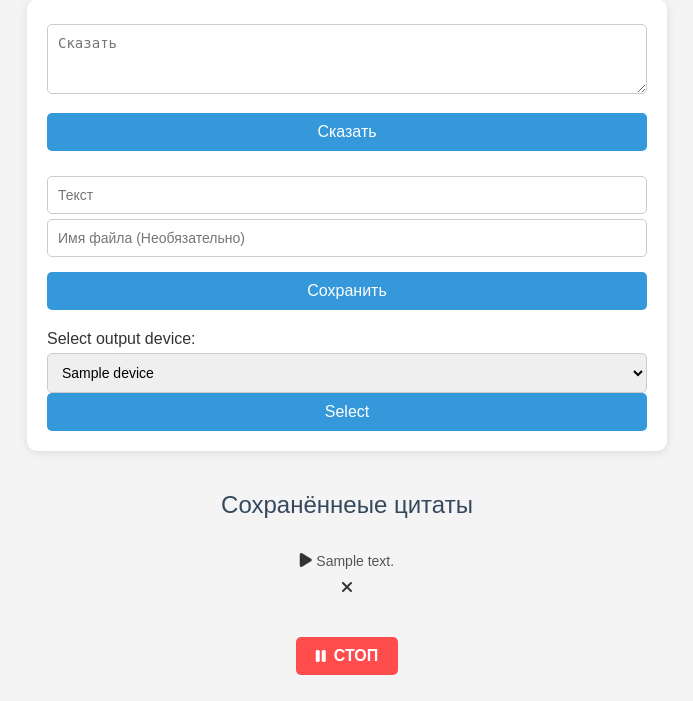
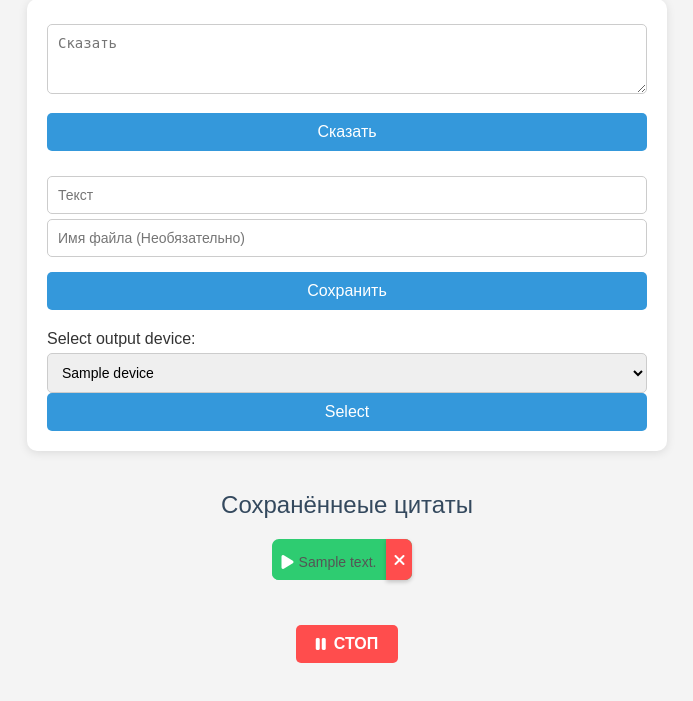
Before and after one commit to wiered/tts-webui, a FastAPI app: template src/webui/templates/index.html in a window 1280 px wide. Shown: the part 99-800 px from the top of the page, without its empty margins (293-986 px from the left). Run offline with FastAPI, Linux system fonts and the light colour scheme; the template is opened without the code that fills it: most values are stand-ins (such as "Sample title", 1, 10 or a date in 2020); parts of the project's set-up code (start-up, migrations or seed data) failed here and were passed over.

Commit message:
added delete POST request and button

```diff
--- a/src/webui/app.py
+++ b/src/webui/app.py
@@ -5,9 +5,14 @@ from starlette.responses import RedirectResponse
 from fastapi.staticfiles import StaticFiles
 from starlette.templating import Jinja2Templates
 
-from audio import TTSGen, AudioOut
-from db import *
-from utils import getDevices
+try:
+    from audio import TTSGen, AudioOut
+    from db import *
+    from utils import getDevices
+except:
+    from src.audio import TTSGen, AudioOut
+    from src.db import *
+    from src.utils import getDevices
 
 app = FastAPI()
 tts_gen = TTSGen("ru")
@@ -46,7 +51,6 @@ async def add_sound(request: Request, text: str = Form(...), filename: str = For
 
     save_sounds_to_file(sounds)
 
-
     return RedirectResponse(url=url, status_code=status.HTTP_303_SEE_OTHER)
 
 @app.post("/play")
@@ -73,6 +77,18 @@ async def play_file(request: Request, sound_filename: str):
     url = app.url_path_for("root")
     return RedirectResponse(url=url, status_code=status.HTTP_303_SEE_OTHER)
 
+@app.post("/delete")
+async def delete_sound(request: Request, filename: str):
+    url = app.url_path_for("root")
+
+    if filename != "":
+        for sound in sounds:
+            if sound["filename"] == filename:
+                sounds.remove(sound)
+
+    save_sounds_to_file(sounds)
+    return RedirectResponse(url=url, status_code=status.HTTP_303_SEE_OTHER)
+
 @app.get("/stop")
 async def stop(request: Request):
     audio_out.stopMixer()
--- a/src/webui/static/styles.css
+++ b/src/webui/static/styles.css
@@ -66,6 +66,7 @@ form .field textarea[type="text"] {
   max-width: 100%;
   min-width:  100%;
   min-height: 70px;
+  max-height: 900px;
 }
 
 form select {
@@ -108,29 +109,93 @@ button.ui.form.button:hover {
   color: #34495e;
 }
 
-/* Play Button Styling */
-a.ui.play.button {
+.ui.saved.button {
+  display: inline-flex;
+  align-items: center;
+  justify-content: center;
   background-color: #2ecc71;
-  color: #fff;
-  padding: 0px 10px;
+  padding: 0px;
   margin-bottom: 5px;
   border-radius: 7px;
   text-decoration: none;
   font-size: 18px;
   margin-right: 10px;
+}
+
+/* Play Button Styling */
+.ui.play.button{
+  margin: 0px;
+  display: inline-flex;
+  align-items: center;
+  justify-content: center;
+  background-color: #2ecc71;
+  color: #fff;
+  padding: 0px 10px 0px 10px;
+  margin-bottom: 0px;
+  border-radius: 7px 0px 0px 7px;
+  text-decoration: none;
+  font-size: 18px;
   display: inline-block;
   transition: background-color 0.3s ease;
 }
 
-a.ui.play.button:hover {
+.ui.play.button:hover {
   background-color: #27ae60;
 }
 
 /* Icon Styling */
-a.ui.play.button i {
+.ui.play.button i {
   margin: 0;
   font-size: 16px;
   vertical-align: middle;
+  cursor: pointer;
+}
+
+.ui.play.button p {
+  cursor: pointer;
+}
+
+/* Delete Button */
+
+.ui.delete.button {
+  margin: 0px;
+  display: inline-flex;               /* Use flexbox to center the icon */
+  align-items: center;                /* Center items vertically */
+  justify-content: center;            /* Center items horizontally */
+  background-color: #ff4d4d;         /* Red background for the delete button */
+  color: white;                       /* White color for the icon */
+  border: none;                       /* Remove default border */
+  padding: 3px;                     /* Add padding around the button */
+  border-radius: 0px 7px 7px 0px;                /* Slightly rounded corners */
+  font-size: 20px;                   /* Font size for the icon */
+  cursor: pointer;                    /* Pointer cursor on hover */
+  text-decoration: none;              /* Remove default link styling */
+  transition: background-color 0.3s; /* Smooth transition for hover effect */
+  width: 20px;                       /* Fixed width for button */
+  height: 35px;                      /* Fixed height for button */
+}
+
+/* Change background color on hover */
+.ui.delete.button:hover {
+  background-color: #e60000;         /* Darker red on hover */
+}
+
+/* Icon styles */
+.ui.delete.button i {
+  cursor: pointer;
+  font-size: 16px;                   /* Adjust size of the FontAwesome icon */
+  margin: 0;                         /* Remove default margin */
+}
+
+/* Optional: Adding a slight shadow to make the button stand out */
+.ui.delete.button {
+  box-shadow: 0 2px 4px rgba(0, 0, 0, 0.2); /* Subtle shadow */
+}
+
+/* Active state for the button */
+.ui.delete.button:active {
+  transform: scale(0.95);            /* Scale down on click for effect */
+  box-shadow: 0 1px 2px rgba(0, 0, 0, 0.2); /* Reduce shadow */
 }
 
 /* Sound Title Styling */
```
